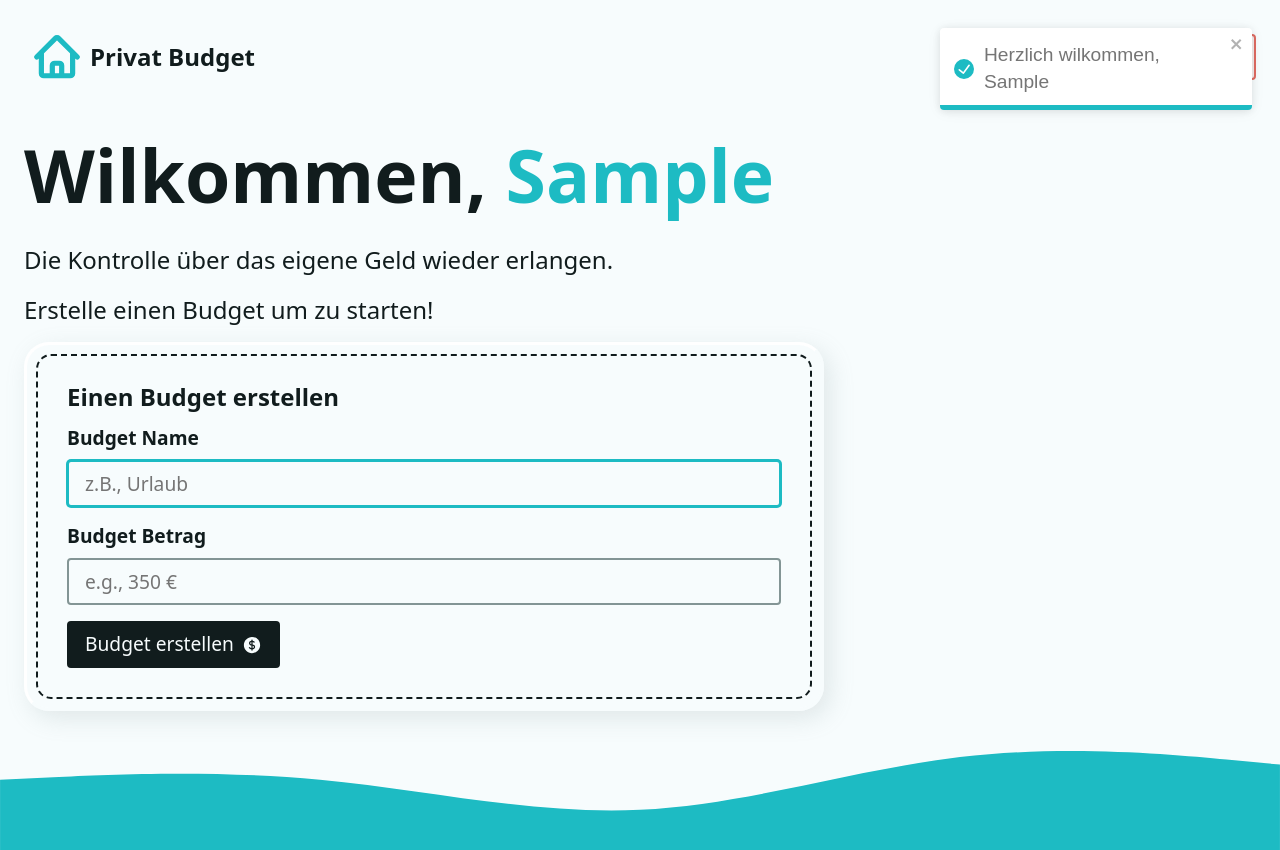
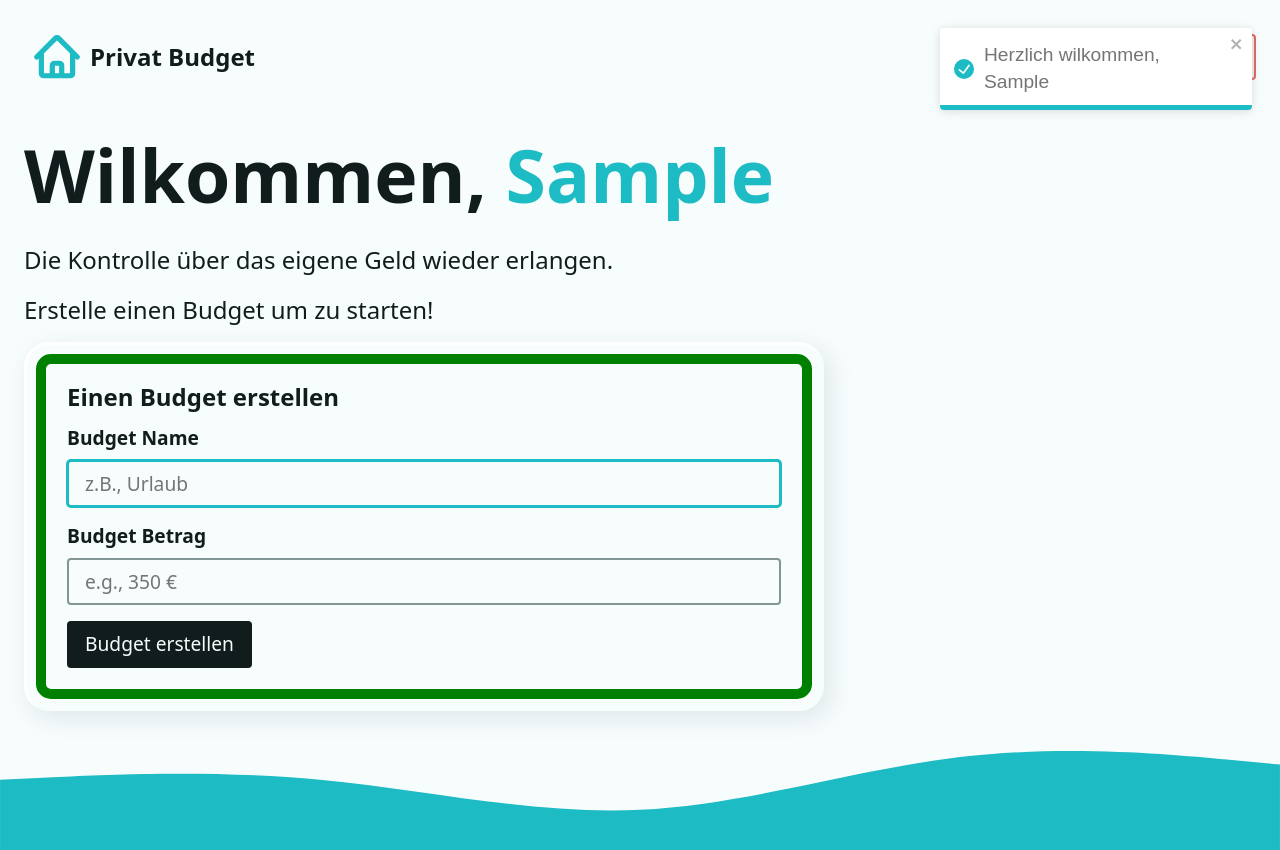
Before and after one commit to AfyonluDev/BudgetApp, a React (Vite) app: page / in a window 1280 px wide. Both pictures are taken after typing "Sample" into the empty fields and a click on the button "Benutzerkonto erstellen". Shown: the top 850 px of the page. Built offline with nearby package versions, Linux system fonts and the light colour scheme.

Commit message:
Durchgezogene linien hinzugefügt und button verändert bei budget erstellen

```diff
--- a/src/components/AddBudgetForm.jsx
+++ b/src/components/AddBudgetForm.jsx
@@ -3,9 +3,6 @@ import { useEffect, useRef } from "react";
 
 // rrd imports
 import { Form, useFetcher } from "react-router-dom"
-
-// library imports
-import { CurrencyDollarIcon } from "@heroicons/react/24/solid"
 
 const AddBudgetForm = () => {
   const fetcher = useFetcher();
@@ -60,7 +57,6 @@ const AddBudgetForm = () => {
             isSubmitting ? <span>Submitting…</span> : (
               <>
                 <span>Budget erstellen</span>
-                <CurrencyDollarIcon width={20} />
               </>
             )
           }
--- a/src/index.css
+++ b/src/index.css
@@ -432,11 +432,12 @@ select {
   border-bottom: 0.15em solid hsl(var(--bkg));
 }
 
+/* Die Lienen um Budget*/
 .form-wrapper::before {
   content: "";
   position: absolute;
   inset: 0.55rem;
-  border: 2px dashed hsl(var(--text));
+  border: 10px solid green;
   border-radius: calc(var(--round-lg) * 0.6);
   z-index: -1;
 }
```
